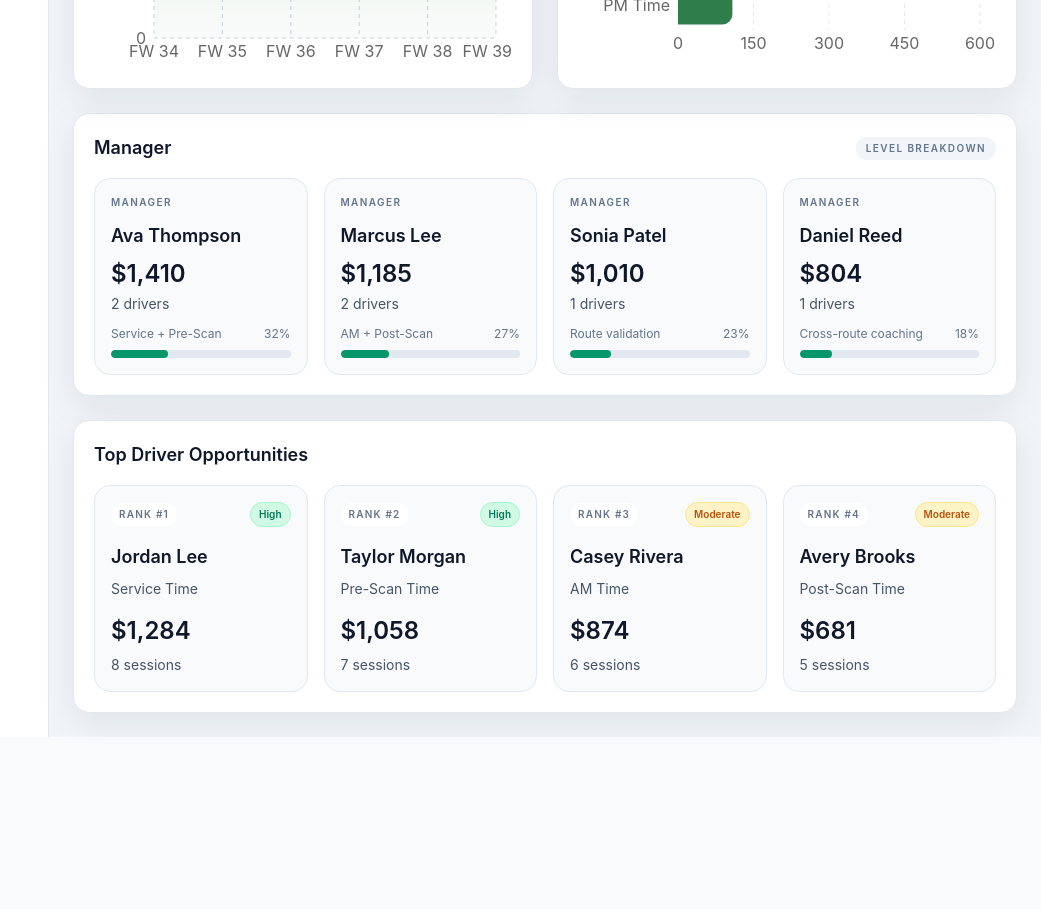
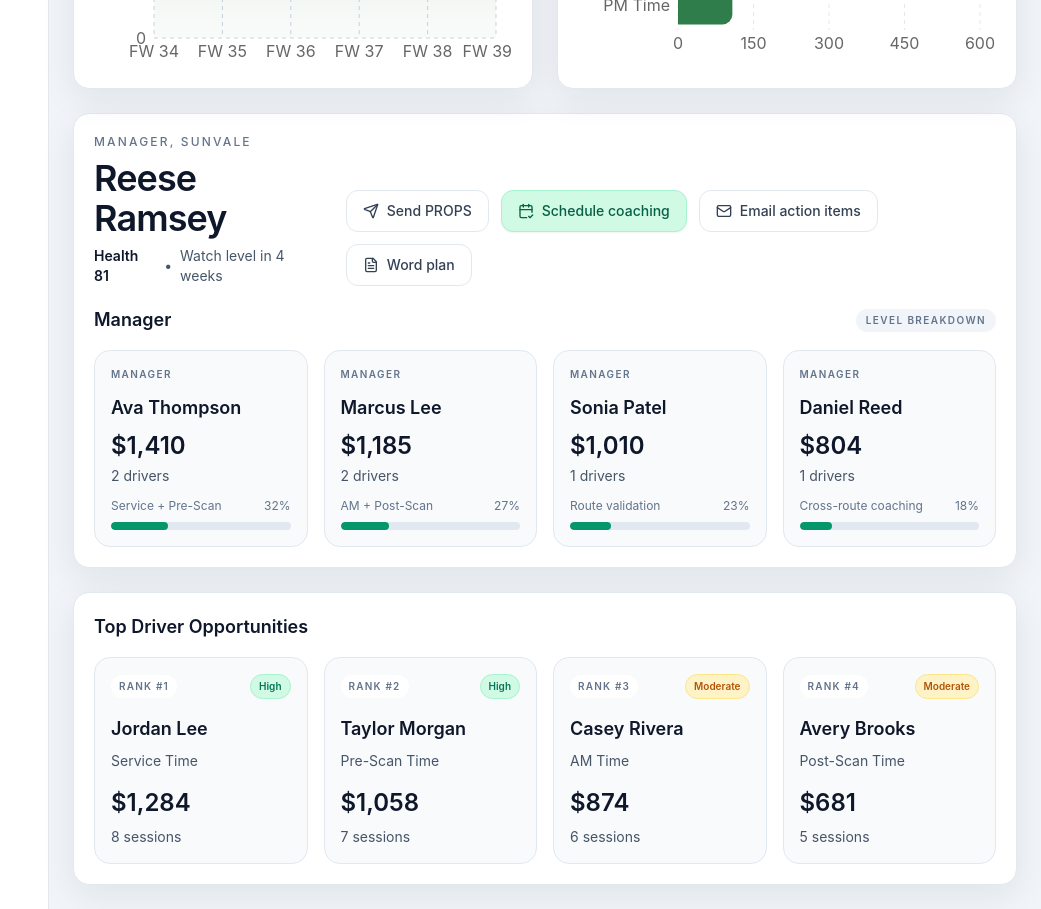
Before and after one commit to USFmbrown3/nph-insights, a React (Vite) app: page / in a window 1280 px wide. Shown: the part 1160-2069 px from the top of the page, without its empty margins (239-1280 px from the left). Before the commit the page ends 1897 px from the top, so only its background shows below. Built offline with nearby package versions, Linux system fonts and the light colour scheme.

Commit message:
Add the manager header and action buttons to the overview section to match the provided mockup

```diff
--- a/src/App.tsx
+++ b/src/App.tsx
@@ -4,6 +4,7 @@ import {
   BarChart3,
   BriefcaseBusiness,
   Building2,
+  CalendarCheck2,
   CheckCircle2,
   ChevronRight,
   CircleDollarSign,
@@ -13,8 +14,10 @@ import {
   Filter,
   Gauge,
   LayoutDashboard,
+  Mail,
   Menu,
   Search,
+  Send,
   ShieldCheck,
   Truck,
   Users,
@@ -77,6 +80,32 @@ const managerBreakdown = [
 
 function Clipboard(props: any) {
   return <BarChart3 {...props} />;
+}
+
+function ActionButton({
+  icon: Icon,
+  label,
+  active = false,
+  className = ''
+}: {
+  icon: typeof Send;
+  label: string;
+  active?: boolean;
+  className?: string;
+}) {
+  return (
+    <button
+      type='button'
+      className={`inline-flex items-center gap-2 rounded-xl border px-4 py-2.5 text-sm font-medium transition ${
+        active
+          ? 'border-emerald-200 bg-emerald-100 text-emerald-800 shadow-sm'
+          : 'border-slate-200 bg-white text-slate-700 hover:border-slate-300 hover:bg-slate-50'
+      } ${className}`}
+    >
+      <Icon className='h-4 w-4' />
+      <span>{label}</span>
+    </button>
+  );
 }
 
 function App() {
@@ -575,6 +604,25 @@ function OverviewPage({
       </div>
 
       <section className='card-surface p-4 md:p-5'>
+        <div className='mb-5 flex flex-col gap-4 xl:flex-row xl:items-end xl:justify-between'>
+          <div>
+            <div className='text-xs font-medium uppercase tracking-[0.18em] text-slate-500'>Manager, Sunvale</div>
+            <h3 className='mt-2 text-4xl font-semibold tracking-tight text-slate-900'>Reese Ramsey</h3>
+            <div className='mt-2 flex items-center gap-2 text-sm text-slate-600'>
+              <span className='font-semibold text-slate-900'>Health 81</span>
+              <span>•</span>
+              <span>Watch level in 4 weeks</span>
+            </div>
+          </div>
+
+          <div className='flex flex-wrap gap-3'>
+            <ActionButton icon={Send} label='Send PROPS' active={false} />
+            <ActionButton icon={CalendarCheck2} label='Schedule coaching' active={true} />
+            <ActionButton icon={Mail} label='Email action items' />
+            <ActionButton icon={FileText} label='Word plan' />
+          </div>
+        </div>
+
         <div className='mb-4 flex items-center justify-between'>
           <h3 className='section-title'>Manager</h3>
           <span className='rounded-full bg-slate-100 px-2.5 py-1 text-[10px] font-semibold uppercase tracking-[0.14em] text-slate-500'>Level breakdown</span>
@@ -913,7 +961,7 @@ function CoachingPlannerPage({ drivers }: { drivers: DriverRecord[] }) {
       <section className='card-surface p-5'>
         <div className='text-xs font-medium uppercase tracking-[0.16em] text-slate-500'>Coaching Objective</div>
         <p className='mt-2 text-sm leading-7 text-slate-700'>
-          Prioritize recurring Service, Pre-Scan, and AM opportunities using the supplied route-session evidence. Managers should validate unresolved data concerns, discuss operating conditions noted in the route summary, and align coaching on the highest-confidence drivers before the next reporting period.
+          Prioritize recurring Service, Pre-Scan, and AM opportunities using the supplied route-session evidence. Managers should validate unresolved data concerns, discuss operating conditions neutrally, and establish measurable improvement goals for supported patterns.
         </p>
       </section>
 
```
